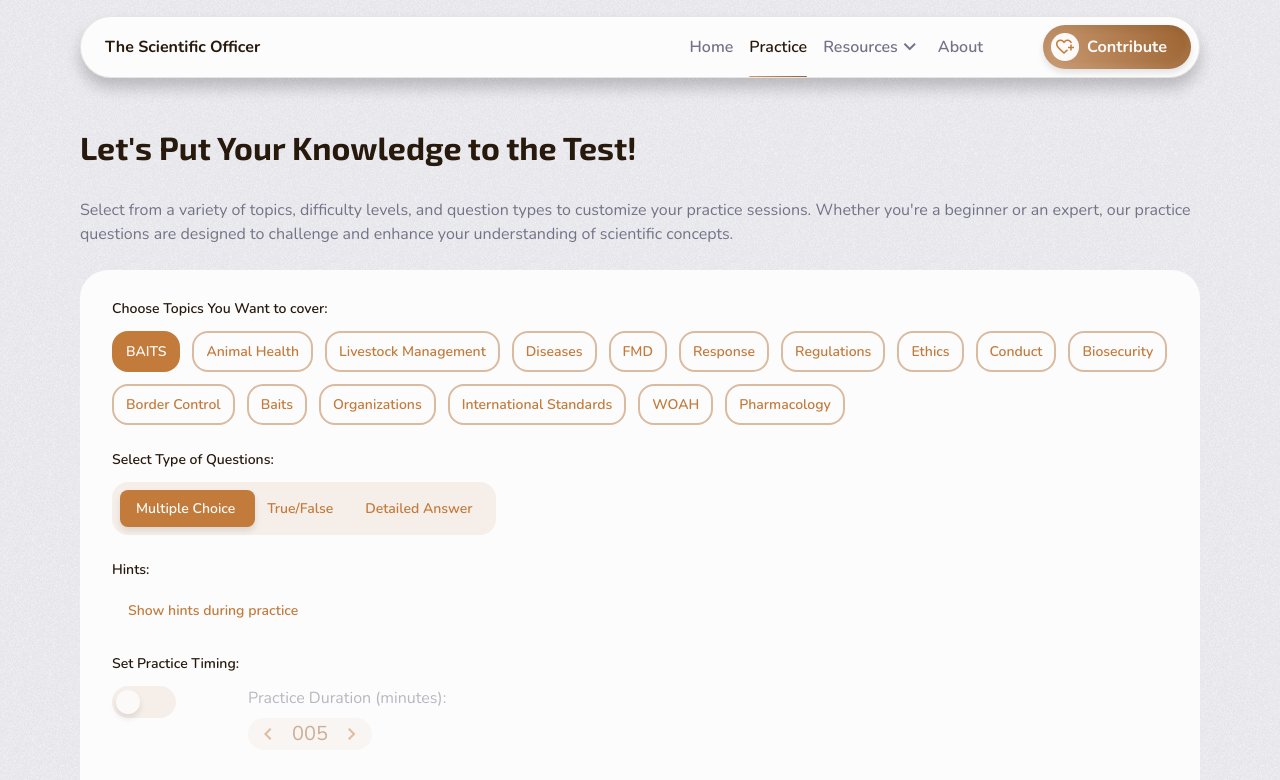
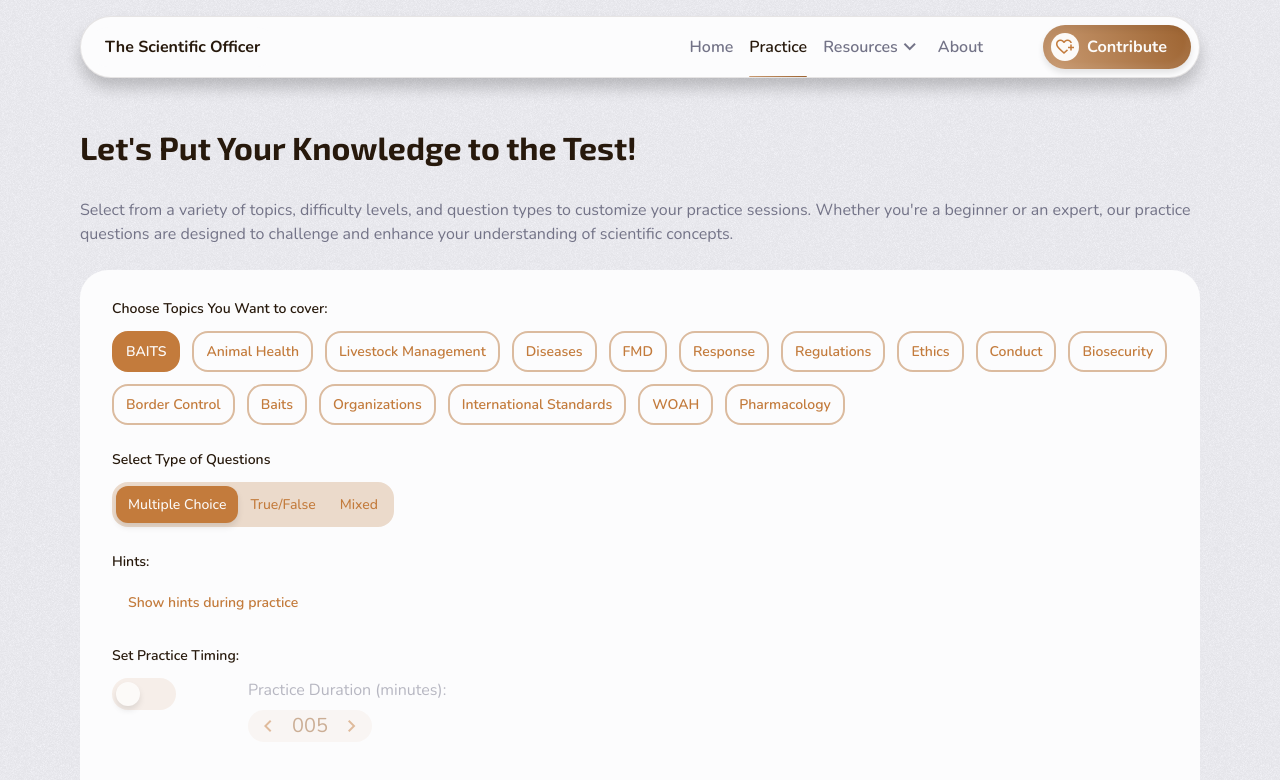
Before and after one commit to Timbar09/the_scientific_officer, a React (Vite) app: page /practice in a window 1280 px wide. Shown: the top 780 px of the page. Built offline with nearby package versions, Linux system fonts and the light colour scheme.

Commit message:
Add new question types to practice-questions.json and update PracticeType component to load question types dynamically

```diff
--- a/public/practice-questions.json
+++ b/public/practice-questions.json
@@ -2,6 +2,36 @@
   "meta": {
     "version": "1.0"
   },
+  "questionTypes": [
+    {
+      "id": 0,
+      "name": "Multiple Choice",
+      "icon": "check_box",
+      "available": true,
+      "description": "A question format where the respondent selects the correct answer from a list of options. This format tests recognition and recall of information."
+    },
+    {
+      "id": 1,
+      "name": "True/False",
+      "icon": "balance",
+      "available": true,
+      "description": "A question format where the respondent must determine if a statement is true or false."
+    },
+    {
+      "id": 2,
+      "name": "Short Answer",
+      "icon": "text_snippet",
+      "available": false,
+      "description": "A question format where the respondent provides a brief written answer. This format tests recall and understanding of key concepts."
+    },
+    {
+      "id": 3,
+      "name": "Detailed Answer",
+      "icon": "menu_book",
+      "available": false,
+      "description": "A question format where the respondent provides a detailed written answer. This format tests comprehensive understanding and the ability to articulate complex ideas."
+    }
+  ],
   "questions": [
     {
       "id": 1,
--- a/src/assets/sass/components/_Form.scss
+++ b/src/assets/sass/components/_Form.scss
@@ -3,6 +3,12 @@
 .form {
   &__fieldset {
     border: 0;
+
+    &--legend {
+      font-size: 0.875rem;
+      font-weight: 600;
+      color: clr(primary, 900);
+    }
   }
 
   &__radio {
@@ -67,6 +73,7 @@
 
     &--rail {
       &__container {
+        max-width: max-content;
         color: clr(primary, 500);
         background-color: clr(primary, 200);
         padding: 0.25rem;
@@ -75,7 +82,6 @@
 
       &__list {
         position: relative;
-        max-width: max-content;
 
         .form__field {
           z-index: 1;
@@ -91,8 +97,11 @@
 
         &--content {
           display: inline-block;
-          padding: 0.25rem 0.75rem;
+          padding: 0.5rem 0.75rem;
           position: relative;
+          font-size: clamp(fs("xs"), 1.5vw, fs(sm));
+          font-weight: 500;
+          cursor: pointer;
           transition: color 250ms ease;
         }
 
--- a/src/pages/practice/form/PracticeType.tsx
+++ b/src/pages/practice/form/PracticeType.tsx
@@ -1,56 +1,52 @@
-import { useEffect, useRef, useState } from "react";
+import { useEffect, useState } from "react";
 
-import PracticeFieldset from "./PracticeFieldset";
+import { FormRadioSet } from "@/components/Form";
+
+import type { QuestionsPayload, QuestionType } from "../types";
 
 const PracticeType = () => {
-  const radioRef = useRef<HTMLLabelElement>(null);
-  const [activeRadio, setActiveRadio] = useState(1);
-  const [sliderStyle, setSliderStyle] = useState({
-    left: "0px",
-    width: "0px",
-  });
-
-  const questionTypes = [
-    { id: 1, name: "Multiple Choice" },
-    { id: 2, name: "True/False" },
-    { id: 3, name: "Detailed Answer" },
-  ];
+  const [questionTypes, setQuestionTypes] = useState<QuestionType[]>([]);
 
   useEffect(() => {
-    if (radioRef.current) {
-      setSliderStyle({
-        left: `${radioRef.current.offsetLeft}px`,
-        width: `${radioRef.current.clientWidth}px`,
-      });
-    }
-  }, [activeRadio]);
+    const loadQuestionTypes = async () => {
+      const response = await fetch("/practice-questions.json");
+      const data = (await response.json()) as QuestionsPayload;
+      const types = data.questionTypes ?? [];
 
-  return (
-    <PracticeFieldset legend="Select Type of Questions:">
-      <div className="practice__type--list flex flex-wrap p-1">
-        {questionTypes.map(({ id, name }) => (
-          <label
-            ref={id === activeRadio ? radioRef : null}
-            key={id}
-            className="practice__type--item grid"
-            onClick={() => setActiveRadio(id)}
-          >
-            <input
-              className="custom-input"
-              type="radio"
-              name="questionType"
-              defaultChecked={id === 1}
-              value={name.toLowerCase()}
-            />{" "}
-            <span className="practice__type--item__name custom-input__name p-block-1 p-inline-3">
-              {name}
-            </span>
-          </label>
-        ))}
-        <div className="practice__type--slider" style={sliderStyle}></div>
-      </div>
-    </PracticeFieldset>
-  );
+      setQuestionTypes(types);
+    };
+
+    loadQuestionTypes().catch(() => setQuestionTypes([]));
+  }, []);
+
+  const legend = {
+    label: "Select Type of Questions",
+    visible: true,
+  };
+
+  const mixedType = {
+    id: 99,
+    name: "questionType",
+    value: "mixed",
+    checked: false,
+    onChange: (event: React.ChangeEvent<HTMLInputElement>) =>
+      console.log("Selected Question Type:", event.target.value),
+  };
+
+  const data = questionTypes
+    .filter((type) => type.available)
+    .map(({ id, name }) => ({
+      id,
+      name: "questionType",
+      value: name.toLowerCase(),
+      checked: id === 1,
+      onChange: (event: React.ChangeEvent<HTMLInputElement>) =>
+        console.log("Selected Question Type:", event.target.value),
+    }));
+
+  data.push(mixedType);
+
+  return <FormRadioSet legend={legend} variant="rail" data={data} />;
 };
 
 export default PracticeType;
```
